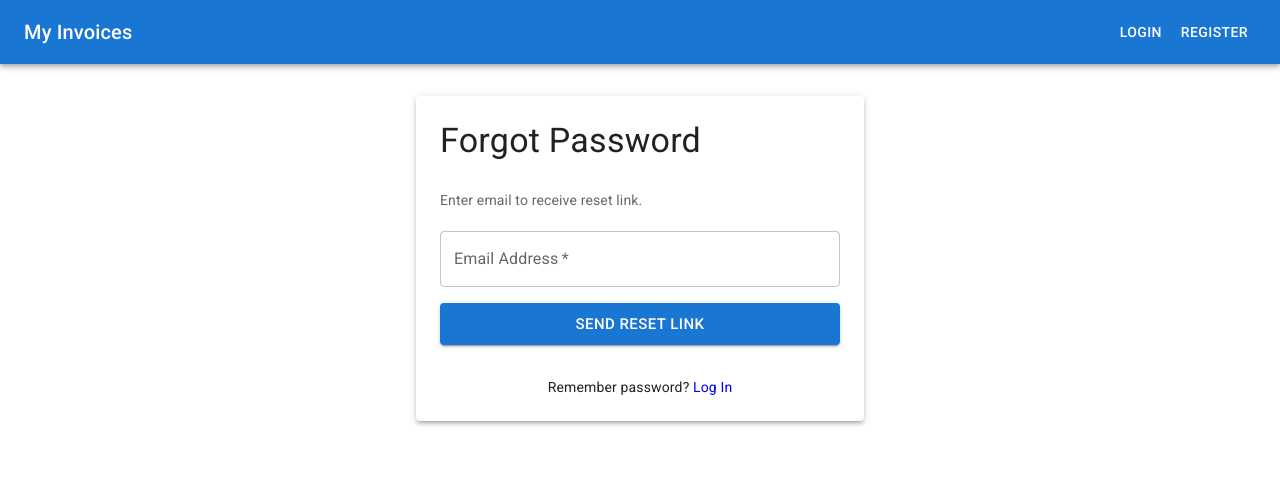
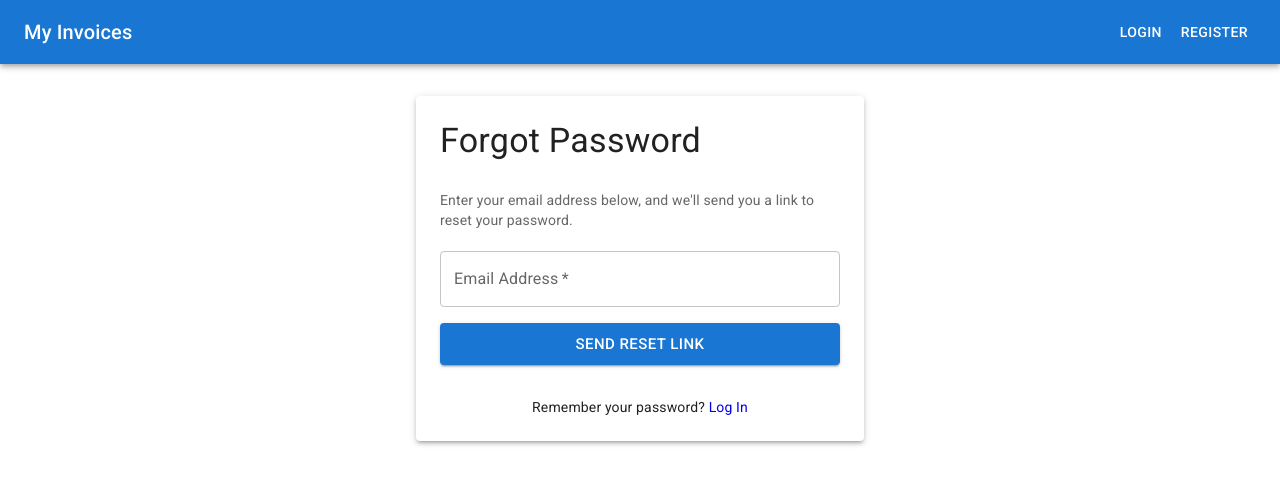
Before and after one commit to narayanahrithikraj/invoice-management-saas, a React (Create React App) app in the folder frontend/: page /forgot-password in a window 1280 px wide. Shown: the top 484 px of the page. Built offline with nearby package versions, Linux system fonts and the light colour scheme.

Commit message:
Fix: Import CircularProgress in ForgotPasswordPage

```diff
--- a/frontend/src/pages/ForgotPasswordPage.js
+++ b/frontend/src/pages/ForgotPasswordPage.js
@@ -1,52 +1,103 @@
 import React, { useState } from 'react';
-import { Button, TextField, Box, Typography, Paper, Alert } from '@mui/material';
-import { Link } from 'react-router-dom';
+import { Button, TextField, Box, Typography, Paper, Alert, CircularProgress } from '@mui/material';
+import { Link } from 'react-router-dom'; // For back to login link
 
 function ForgotPasswordPage() {
   const [email, setEmail] = useState('');
   const [message, setMessage] = useState('');
-  const [error, setError] = useState('');
+  const [error, setError] = useState(''); // Separate state for errors
   const [loading, setLoading] = useState(false); // Add loading state
 
   const handleSubmit = async (e) => {
     e.preventDefault();
-    setMessage(''); setError(''); setLoading(true); // Start loading
+    setMessage('');
+    setError('');
+    setLoading(true); // Start loading
 
     try {
       // Use environment variable for API URL
       const response = await fetch(`${process.env.REACT_APP_API_URL}/api/auth/forgot-password`, {
         method: 'POST',
-        headers: { 'Content-Type': 'application/json' },
+        headers: {
+          'Content-Type': 'application/json',
+        },
         body: JSON.stringify({ email }),
       });
+
       const data = await response.json();
+
       if (response.ok) {
-        setMessage(data.message || 'If an account exists, email sent.');
-        setEmail('');
+        // Show success message regardless of whether email exists (security)
+        setMessage(data.message || 'If an account with that email exists, a password reset link has been sent.');
+        setEmail(''); // Clear the form
       } else {
-        setError(data.message || 'Failed to send reset link.');
+        setError(data.message || 'Failed to send reset link. Please try again.');
       }
     } catch (err) {
-      setError('An error occurred.');
+      setError('An error occurred. Please try again later.');
     } finally {
         setLoading(false); // Stop loading
     }
   };
 
   return (
-    <Paper elevation={3} sx={{ padding: 3, maxWidth: 400, margin: 'auto', marginTop: 4 }}>
-      <Box component="form" onSubmit={handleSubmit} sx={{ display: 'flex', flexDirection: 'column', gap: 2 }}>
-        <Typography variant="h4" component="h1" gutterBottom>Forgot Password</Typography>
-        <Typography variant="body2" color="textSecondary" gutterBottom>Enter email to receive reset link.</Typography>
-        <TextField label="Email Address" type="email" variant="outlined" value={email} onChange={(e) => setEmail(e.target.value)} required fullWidth disabled={loading || !!message}/>
+    <Paper
+      elevation={3}
+      sx={{
+        padding: 3,
+        maxWidth: 400,
+        margin: 'auto',
+        marginTop: 4
+      }}
+    >
+      <Box
+        component="form"
+        onSubmit={handleSubmit}
+        sx={{
+          display: 'flex',
+          flexDirection: 'column',
+          gap: 2,
+        }}
+      >
+        <Typography variant="h4" component="h1" gutterBottom>
+          Forgot Password
+        </Typography>
+        <Typography variant="body2" color="textSecondary" gutterBottom>
+          Enter your email address below, and we'll send you a link to reset your password.
+        </Typography>
+
+        <TextField
+          label="Email Address"
+          type="email"
+          variant="outlined"
+          value={email}
+          onChange={(e) => setEmail(e.target.value)}
+          required
+          fullWidth
+          disabled={loading || !!message} // Disable field after success or during load
+        />
+
+        {/* Display Success or Error Messages */}
         {message && <Alert severity="success">{message}</Alert>}
         {error && <Alert severity="error">{error}</Alert>}
-        <Button type="submit" variant="contained" color="primary" size="large" disabled={loading || !!message}>
-            {loading ? <CircularProgress size={24} color="inherit" /> : 'Send Reset Link'}
+
+        <Button
+          type="submit"
+          variant="contained"
+          color="primary"
+          size="large"
+          disabled={loading || !!message} // Disable button after success message or during load
+        >
+          {/* Use CircularProgress when loading */}
+          {loading ? <CircularProgress size={24} color="inherit" /> : 'Send Reset Link'}
         </Button>
-        <Typography variant="body2" align="center" sx={{ mt: 2 }}>Remember password? <Link to="/login" style={{ textDecoration: 'none' }}>Log In</Link></Typography>
+
+        <Typography variant="body2" align="center" sx={{ mt: 2 }}>
+          Remember your password? <Link to="/login" style={{ textDecoration: 'none' }}>Log In</Link>
+        </Typography>
       </Box>
     </Paper>
   );
 }
+
 export default ForgotPasswordPage;
```
